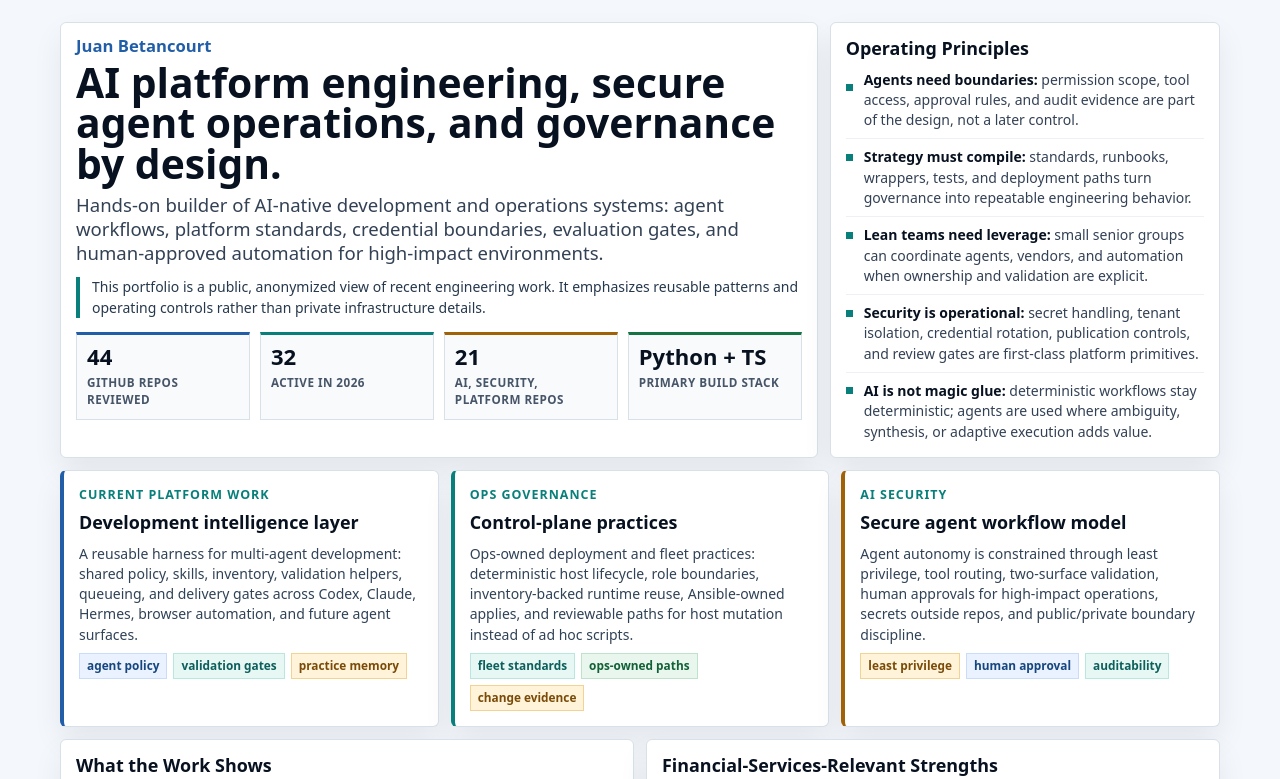
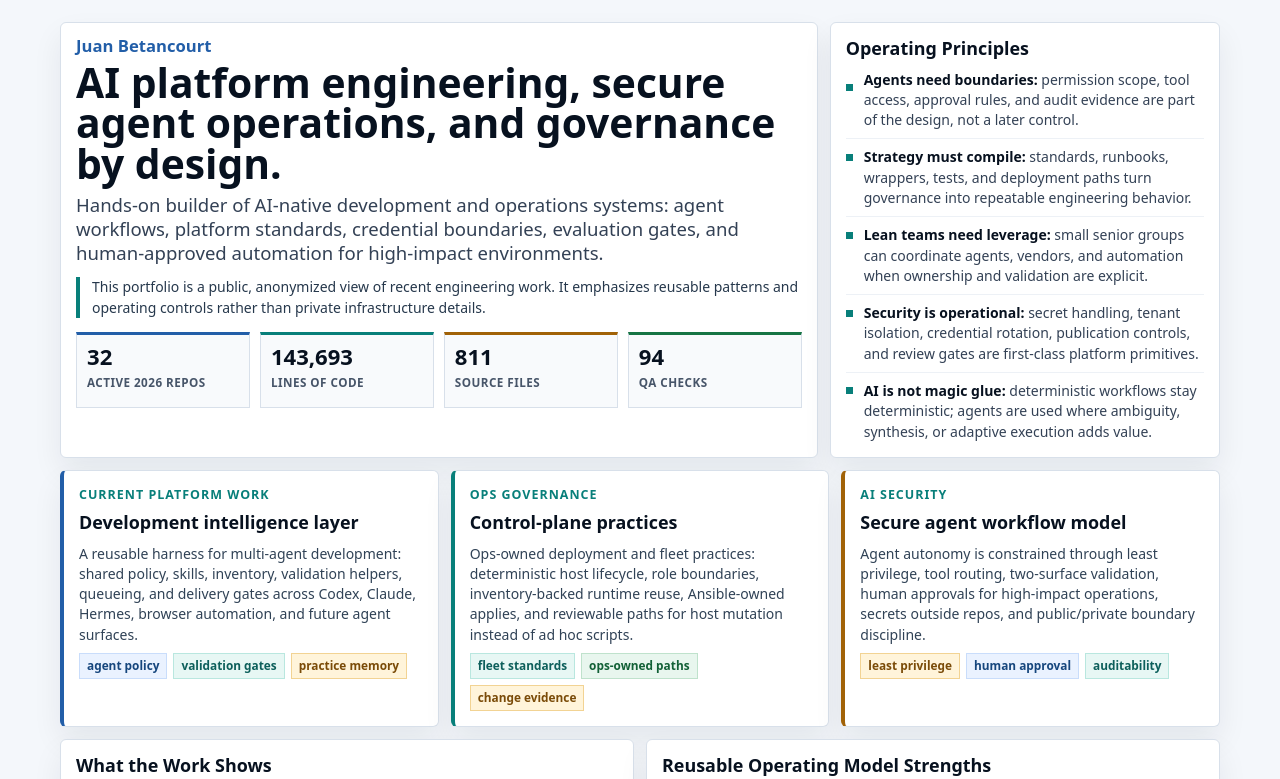
Before and after one commit to juanpablobr/portfolio, a plain HTML site: page index.html in a window 1280 px wide. Shown: the top 779 px of the page. Drawn offline with Linux system fonts and the light colour scheme.

Commit message:
[AI][portfolio] Generalize portfolio positioning metrics

```diff
--- a/index.html
+++ b/index.html
@@ -263,10 +263,10 @@
       </h1>
       <p class="lede">This portfolio is a public, anonymized view of recent engineering work. It emphasizes reusable patterns and operating controls rather than private infrastructure details.</p>
       <div class="snapshot">
-        <div class="stat"><strong>44</strong><span>GitHub repos reviewed</span></div>
-        <div class="stat"><strong>32</strong><span>Active in 2026</span></div>
-        <div class="stat"><strong>21</strong><span>AI, security, platform repos</span></div>
-        <div class="stat"><strong>Python + TS</strong><span>Primary build stack</span></div>
+        <div class="stat"><strong>32</strong><span>Active 2026 repos</span></div>
+        <div class="stat"><strong>143,693</strong><span>Lines of code</span></div>
+        <div class="stat"><strong>811</strong><span>Source files</span></div>
+        <div class="stat"><strong>94</strong><span>QA checks</span></div>
       </div>
     </div></div>
     <div class="card"><div class="card-content">
@@ -329,7 +329,7 @@
       </table>
     </div></div>
     <div class="card"><div class="card-content">
-      <h2>Financial-Services-Relevant Strengths</h2>
+      <h2>Reusable Operating Model Strengths</h2>
       <table>
         <thead><tr><th>Need</th><th>Portfolio Signal</th></tr></thead>
         <tbody>
```
